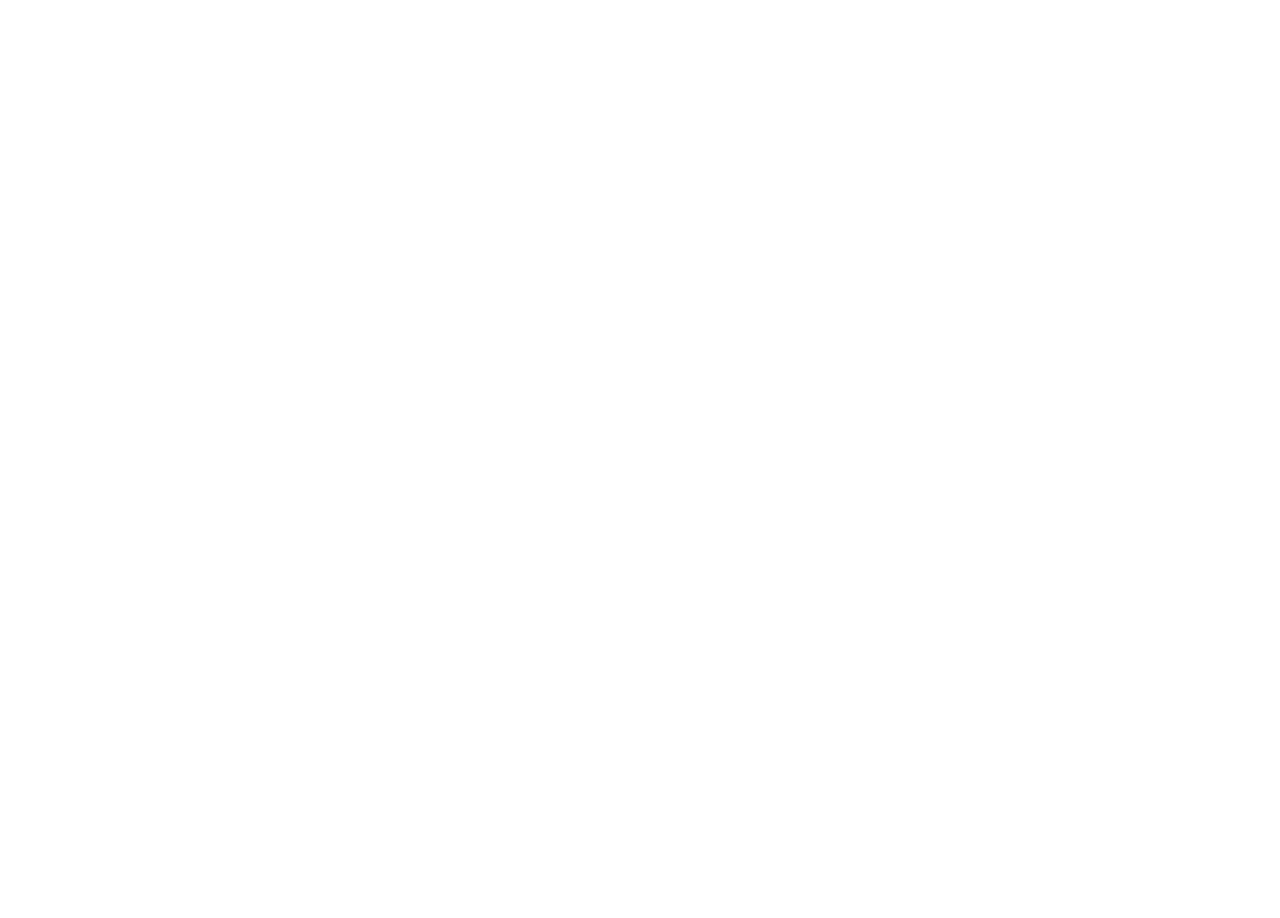
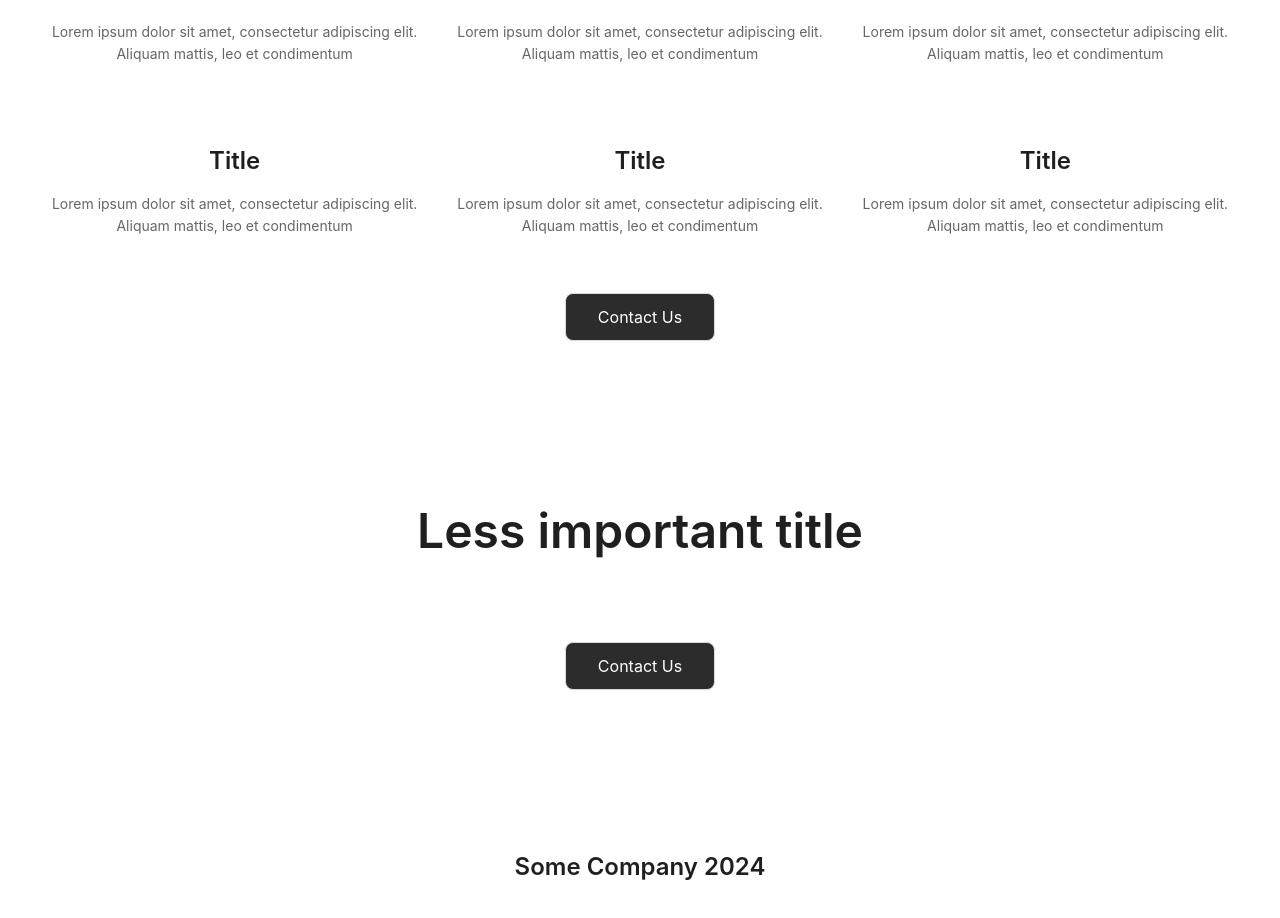
Before and after one commit to Churina-Margaery/some-company, a React (Vite) app in the folder frontend/: page / in a window 1280 px wide. Shown: the part 500-1418 px from the top of the page. Before the commit the page ends 800 px from the top, so only its background shows below. Built offline with nearby package versions, Linux system fonts and the light colour scheme.

Commit message:
main page components

```diff
--- a/frontend/package.json
+++ b/frontend/package.json
@@ -11,10 +11,13 @@
   },
   "dependencies": {
     "antd": "^5.25.1",
+    "lite-youtube-embed": "^0.3.3",
     "react": "^18.2.0",
     "react-dom": "^18.2.0",
     "react-helmet-async": "^2.0.5",
-    "react-router-dom": "^7.6.0"
+    "react-lite-youtube-embed": "^2.5.1",
+    "react-router-dom": "^7.6.0",
+    "styled-components": "^6.1.18"
   },
   "devDependencies": {
     "@eslint/js": "^9.25.0",
--- a/frontend/src/App.tsx
+++ b/frontend/src/App.tsx
@@ -4,7 +4,7 @@
 // import './App.css'
 import { HelmetProvider } from 'react-helmet-async'
 import { BrowserRouter, Routes, Route } from 'react-router-dom'
-import { AppRoute } from './const/const'
+import { ROUTES } from './const/const'
 import MainPage from './pages/main-page/main-page'
 import ContactPage from './pages/contact-page/contact-page'
 function App(): JSX.Element {
@@ -14,13 +14,13 @@
         {/* <BrowserRouter basename='/some-company'> */}
         < Routes >
           <Route
-            path={AppRoute.Root}
+            path={ROUTES.Root}
             element={
               <MainPage />
             }
           />
           <Route
-            path={AppRoute.Contacts}
+            path={ROUTES.Contacts}
             element={
               <ContactPage />
             }
--- /dev/null
+++ b/frontend/src/components/contact-button/contact-button.tsx
@@ -0,0 +1,31 @@
+import { Button } from "antd";
+import styled from "styled-components";
+import { Link } from 'react-router-dom';
+
+import { ROUTES } from '../../const/const';
+
+const ContactButtonStyled = styled(Button)`
+  border-radius: 8px;
+  height: 48px;
+  padding: 0 32px;
+  font-size: 16px;
+  color: #fff;
+  background-color: #2c2c2c;
+  margin-top: 32px;
+
+  &:hover {
+    background-color: #444 !important;
+  }
+`;
+
+const ContactButton: React.FC = () => {
+  return (
+    <Link to={ROUTES.Contacts}>
+      <ContactButtonStyled>
+        Contact Us
+      </ContactButtonStyled>
+    </Link>
+  );
+};
+
+export default ContactButton;
--- a/frontend/src/components/footer/footer.tsx
+++ b/frontend/src/components/footer/footer.tsx
@@ -0,0 +1,28 @@
+// Footer.tsx
+import React from 'react';
+import { Typography } from 'antd';
+import styled from 'styled-components';
+
+const { Title } = Typography;
+
+const FooterContainer = styled.footer`
+  padding: 40px 20px;
+  text-align: center;
+  background-color: #fff;
+  margin-top: 60px;
+`;
+
+const CompanyTitle = styled(Title)`
+  font-size: 24px !important;
+  margin: 0 !important;
+`;
+
+const Footer: React.FC = () => {
+  return (
+    <FooterContainer>
+      <CompanyTitle level={4}>Some Company 2024</CompanyTitle>
+    </FooterContainer>
+  );
+};
+
+export default Footer;
--- a/frontend/src/components/header/header.tsx
+++ b/frontend/src/components/header/header.tsx
@@ -1,18 +1,18 @@
 import React from 'react';
-import { Layout, Typography, Button } from 'antd';
+import { Layout } from 'antd';
+
+import ContactButton from '../contact-button/contact-button';
+import MainLink from '../main-link/main-link';
 
 const { Header } = Layout;
-const { Title } = Typography;
 
 const AppHeader: React.FC = () => {
   return (
     <Header style={{ display: 'flex', justifyContent: 'space-between', alignItems: 'center', backgroundColor: '#fff' }}>
-      <Title level={1} style={{ margin: 0, fontSize: '24px', fontWeight: 'bold' }}>
-        Some Company
-      </Title>
-      <Button type="primary" style={{ borderRadius: '4px' }}>
-        Contact us
-      </Button>
+      <MainLink
+        title="Some Company"
+      />
+      <ContactButton />
     </Header>
   );
 };
--- /dev/null
+++ b/frontend/src/components/info-card/info-card.tsx
@@ -0,0 +1,25 @@
+import { Typography } from "antd";
+import styled from "styled-components";
+
+const { Title, Paragraph } = Typography;
+
+const CardTitle = styled(Title)`
+  margin-bottom: 16px !important;
+`;
+
+const StyledParagraph = styled(Paragraph)`
+  color: #666;
+  margin-bottom: 24px !important;
+`;
+const InfoCard: React.FC = () => {
+  return (
+    <>
+      <CardTitle level={3}>Title</CardTitle>
+      <StyledParagraph>
+        Lorem ipsum dolor sit amet, consectetur adipiscing elit. Aliquam mattis, leo et condimentum
+      </StyledParagraph>
+    </>
+  );
+};
+
+export default InfoCard;
--- /dev/null
+++ b/frontend/src/components/info-section/info-section.tsx
@@ -0,0 +1,60 @@
+// InfoSection.tsx
+import React from 'react';
+import { Typography, Row, Col } from 'antd';
+import styled from 'styled-components';
+
+import ContactButton from '../contact-button/contact-button';
+import InfoCard from '../info-card/info-card';
+
+const { Title } = Typography;
+
+const SectionContainer = styled.div`
+  padding: 60px 20px;
+  background-color: #fff;
+  text-align: center;
+`;
+
+const StyledTitle = styled(Title)`
+  margin-bottom: 48px !important;
+  font-size: 48px !important;
+`;
+
+const InfoSection: React.FC = () => {
+  return (
+    <>
+      <SectionContainer>
+        <StyledTitle level={2}>Also very important title</StyledTitle>
+        <Row gutter={[32, 32]} justify="center">
+          {/* Первый ряд карточек */}
+          <Col xs={24} sm={12} md={8}>
+            <InfoCard />
+          </Col>
+          <Col xs={24} sm={12} md={8}>
+            <InfoCard />
+          </Col>
+          <Col xs={24} sm={12} md={8}>
+            <InfoCard />
+          </Col>
+          {/* Второй ряд карточек */}
+          <Col xs={24} sm={12} md={8}>
+            <InfoCard />
+          </Col>
+          <Col xs={24} sm={12} md={8}>
+            <InfoCard />
+          </Col>
+          <Col xs={24} sm={12} md={8}>
+            <InfoCard />
+          </Col>
+        </Row>
+        <ContactButton />
+      </SectionContainer>
+
+      <SectionContainer>
+        <StyledTitle level={2}>Less important title</StyledTitle>
+        <ContactButton />
+      </SectionContainer>
+    </>
+  );
+};
+
+export default InfoSection;
--- /dev/null
+++ b/frontend/src/components/main-link/main-link.tsx
@@ -0,0 +1,21 @@
+import { Typography } from 'antd';
+import { Link } from 'react-router-dom';
+import { ROUTES } from '../../const/const';
+
+const { Title } = Typography;
+
+interface Props {
+  title: string;
+}
+
+const MainLink: React.FC<Props> = ({ title }) => {
+  return (
+    <Link to={ROUTES.Root}>
+      <Title level={1} style={{ margin: 0, fontSize: '24px', fontWeight: 'bold' }}>
+        {title}
+      </Title>
+    </Link>
+  );
+};
+
+export default MainLink;
--- a/frontend/src/components/main-section/main-section.tsx
+++ b/frontend/src/components/main-section/main-section.tsx
@@ -1,6 +1,9 @@
 import React from 'react';
 import { Row, Col, Typography } from 'antd';
-// import YouTubeEmbed from '../youtube-embed/youtube-embed'; // Импортируйте ваш готовый компонент
+
+import YouTubeEmbed from '../youtube-embed/youtube-embed';
+import InfoSection from '../info-section/info-section';
+import Footer from '../footer/footer';
 
 const { Title, Paragraph } = Typography;
 
@@ -15,9 +18,11 @@
           </Paragraph>
         </Col>
         <Col span={12}>
-          {/* <YouTubeEmbed videoId="YOUR_VIDEO_ID" title="YouTube video" /> */}
+          <YouTubeEmbed videoId="dQw4w9WgXcQ" title="Never Gonna Give You Up" />
         </Col>
       </Row>
+      <InfoSection />
+      <Footer />
     </div>
   );
 };
--- a/frontend/src/components/youtube-embed/youtube-embed.tsx
+++ b/frontend/src/components/youtube-embed/youtube-embed.tsx
@@ -1,15 +1,15 @@
 import React from 'react';
 import LiteYouTubeEmbed from 'react-lite-youtube-embed';
-// import { styled } from 'styled-components'; // Use your preferred library (Panda CSS, Stitches, etc.)
+import { styled } from 'styled-components'; // Use your preferred library (Panda CSS, Stitches, etc.)
 
 // Styled wrapper to maintain aspect ratio and match your design
-const VideoContainer = styled('div', {
-  width: '100%',
-  backgroundColor: '#f0f0f0',
-  borderRadius: '8px',
-  overflow: 'hidden',
-  position: 'relative',
-});
+const VideoContainer = styled.div`
+  width: 100%;
+  background-color: #f0f0f0;
+  border-radius: 8px;
+  overflow: hidden;
+  position: relative;
+`;
 
 // Define required CSS for the component
 const youtubeStyles = `
@@ -94,10 +94,10 @@
         <LiteYouTubeEmbed
           id={videoId}
           title={title}
-          poster="maxresdefault" // Use high-quality thumbnail
-          webp={true} // Use WebP format when supported for better compression
-          cookie={false} // Enable privacy-enhanced mode
-          noCookie={true} // Use youtube-nocookie.com
+          poster="maxresdefault"
+          webp={true}
+          cookie={false}
+          noCookie={true}
         />
       </VideoContainer>
     </>
--- a/frontend/src/const/const.ts
+++ b/frontend/src/const/const.ts
@@ -1,4 +1,4 @@
-export enum AppRoute {
+export enum ROUTES {
   Root = '/',
   Contacts = '/contacts',
 }
--- a/frontend/src/pages/contact-page/contact-page.tsx
+++ b/frontend/src/pages/contact-page/contact-page.tsx
@@ -1,9 +1,12 @@
 import { type JSX } from 'react'
+import Header from '../../components/header/header'
+import Footer from '../../components/footer/footer'
 
 export default function ContactPage(): JSX.Element {
   return (
-    <div>
-      <h1>Contact Page</h1>
-    </div>
+    <>
+      <Header />
+      <Footer />
+    </>
   )
 }
```
Also changed, not shown: 1 other file (tests, documents, lock files or other folders).
